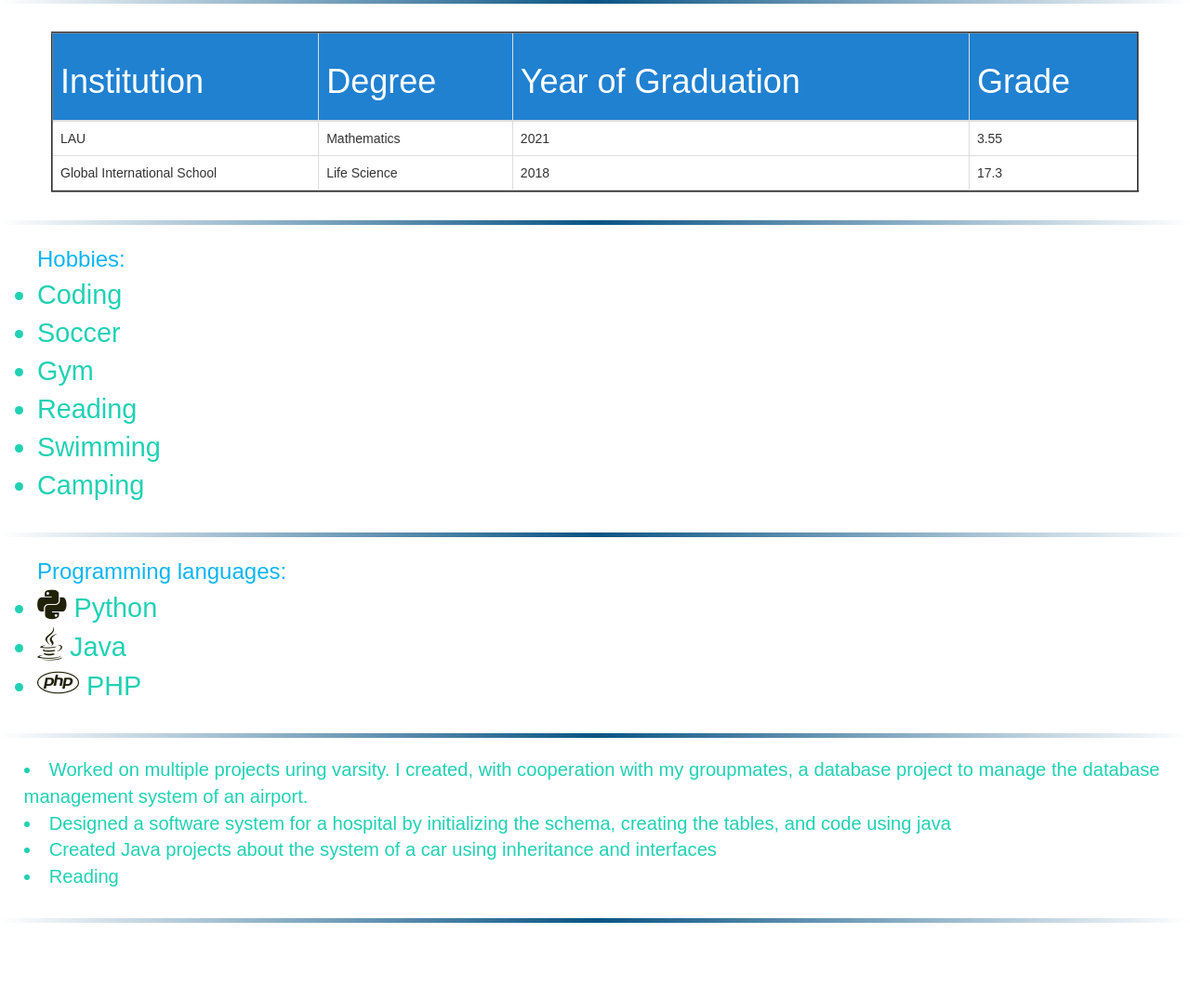
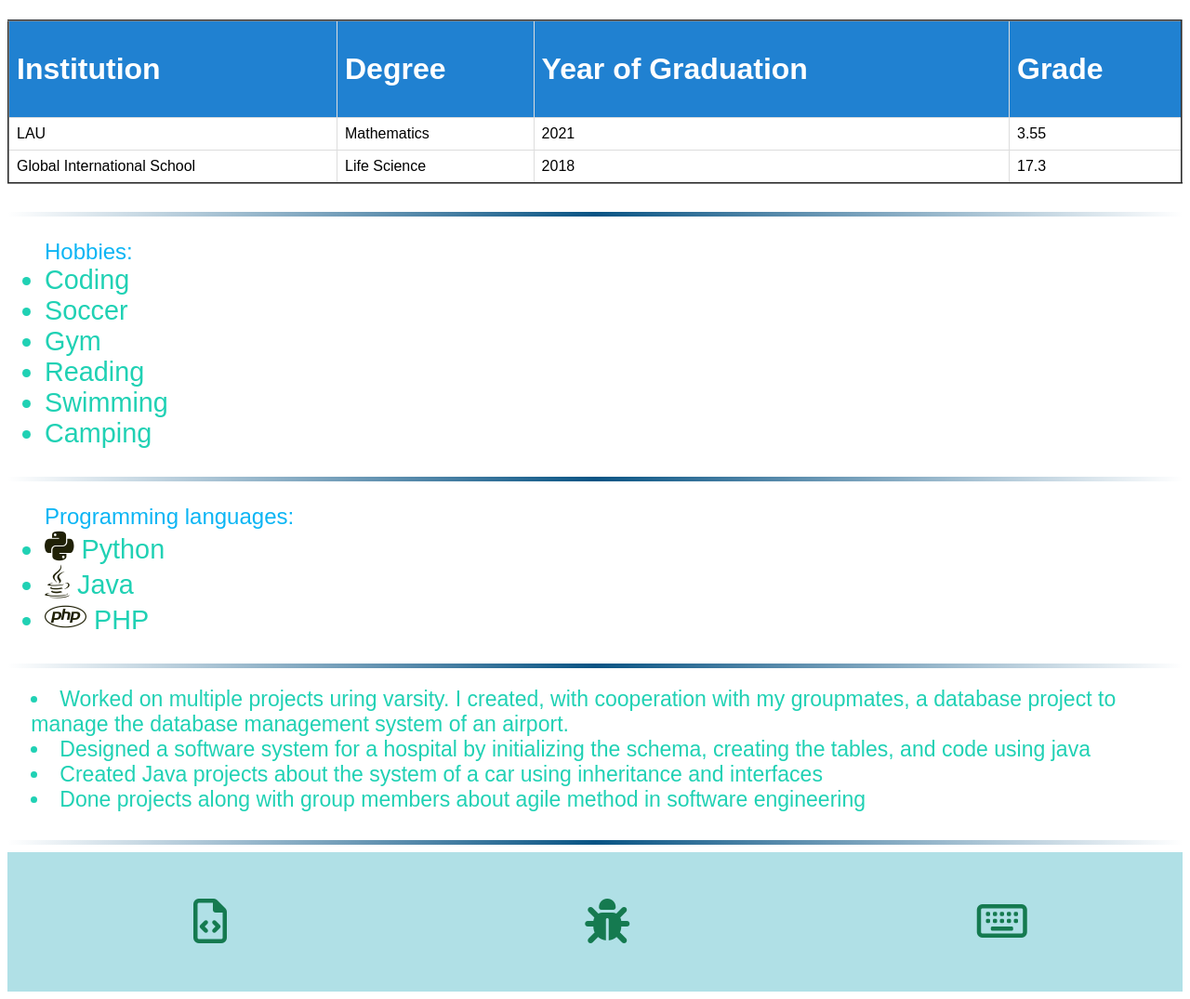
Before and after one commit to El-FaisalAlaaeddine/Curriculum-Vitae, a plain HTML site: page index.html in a window 1280 px wide. Shown: the part 840-1915 px from the top of the page at 93% size. Before the commit the page ends 1853 px from the top, so only its background shows below. Drawn offline with nearby package versions, Linux system fonts and the light colour scheme.

Commit message:
adding new div and css

```diff
--- a/index.html
+++ b/index.html
@@ -8,7 +8,8 @@
     <link rel="stylesheet "href="https://cdnjs.cloudflare.com/ajax/libs/font-awesome/4.7.0/css/font-awesome.min.css">
     <link rel="stylesheet" href="styles/styles.css">
     <link rel="stylesheet" href="https://use.fontawesome.com/releases/v5.12.1/css/all.css" crossorigin="anonymous">
-    <link rel="stylesheet" href="https://maxcdn.bootstrapcdn.com/bootstrap/3.3.7/css/bootstrap.min.css">
+    <script src='https://kit.fontawesome.com/a076d05399.js' crossorigin='anonymous'></script>
+
 
 
 </head>
@@ -21,11 +22,10 @@
             <h3 class="duty">Graduated from LAU in Fall 2021</h2>
         </div>
         <div class="contact-info">
-            <h2 class="social"><i class="fa fa-phone" style="font-size:25px;color:rgb(25, 8, 81)"></i> Phone Number: 76 666 666</h1>
-            <h2 class="social"><i class="fa fa-envelope" style="font-size:30px; color:rgb(25, 8, 81)"></i> Email:  <a href="mailto:faisalalaaeddine2000@gmail.com">faisalalaaeddine2000@gmail.com</a></h2>
-            <h2 class="linkedin"><i class="fa fa-linkedin-square" style="font-size:48px;color:red"></i>
+            <h2 class="social"><i class="fa fa-phone" style="font-size:25px;color:rgb(216, 214, 224)"></i>  Phone Number: 76 666 666</h1>
+            <h2 class="social"><i class="fa fa-envelope" style="font-size:30px; color:rgb(205, 201, 220)"></i>  Email:  <a href="mailto:faisalalaaeddine2000@gmail.com">faisalalaaeddine2000@gmail.com</a></h2>
+            <h2 class="linkedin"><i class="fa fa-linkedin-square" style="font-size:48px;color:rgb(255, 255, 255)"></i>
                 Linkedin: El Faisal Alaaeddine</h2>
-            <h3><i class="glyphicon glyphicon-user" style="color:rgb(47, 133, 147); padding-left: 1%;" ></i> Age: 21</h3>
         </div>
     </div>
     <div class="more">
@@ -83,11 +83,21 @@
             <li class="list">Worked on multiple projects uring varsity. I created, with cooperation with my groupmates, a database project to manage the database management system of an airport.</li>
             <li class="list">Designed a software system for a hospital by initializing the schema, creating the tables, and code using java</li>
             <li class="list">Created Java projects about the system of a car using inheritance and interfaces</li>
-            <li class="list">Reading</li>
+            <li class="list">Done projects along with group members about agile method in software engineering</li>
 
         </ul>
     </div>
     <hr class="horizontal">
+
+    <div class="last-container">
+        <div class="split-div"><i class='far fa-file-code' style='font-size:48px;color:rgb(21, 122, 80)'></i></div>
+        <div class="split-div"><i class='fas fa-bug' style='font-size:48px;color:rgb(21, 122, 80)'></i></div>
+        <div class="split-div"><i class='far fa-keyboard' style='font-size:48px;color:rgb(21, 122, 80)'></i></div>
+
+
+
+    </div>
+
 
 
 
--- a/styles/styles.css
+++ b/styles/styles.css
@@ -19,10 +19,14 @@
     border: 5px;
     flex-grow: 1;
     flex-shrink: 0;
-
 }
 
 .name, .duty{
+    color: aliceblue;
+    font-family: 'Franklin Gothic Medium', 'Arial Narrow', Arial, sans-serif;
+    display: flex;
+}
+.linkedin{
     color: aliceblue;
     font-family: 'Franklin Gothic Medium', 'Arial Narrow', Arial, sans-serif;
     display: flex;
@@ -53,8 +57,9 @@
     padding-top: 50px;
     display: flex;
     flex-wrap: wrap;
+
 }
-.social, {
+.social {
     color: aliceblue;
 }
 
@@ -76,11 +81,17 @@
     background-image: linear-gradient(to right, rgba(0, 0, 0, 0), rgba(9, 84, 132), rgba(0, 0, 0, 0));
   }
   .container {
-      margin-top: 30px;
+    margin-top: 30px;
     font-family: Arial, Helvetica, sans-serif;
     border-collapse: collapse;
     width: 100%;
+    flex-wrap: wrap;
+    min-height: .01%;
+    overflow-x: auto;
+    flex-flow: column;
   }
+
+
 
   .container td,  .container th {
     border: 1px solid #ddd;
@@ -114,3 +125,15 @@
     font-size: larger;
     padding-left: 2%;
 }
+.last-container{
+    background-color: powderblue;
+    display: flex ;
+    width: 100%;
+    height: 150px;
+}
+.split-div{
+    flex-basis: 33.3%;
+    justify-content: space-evenly;
+    padding-left: 200px;
+    padding-top: 50px;
+}
```
